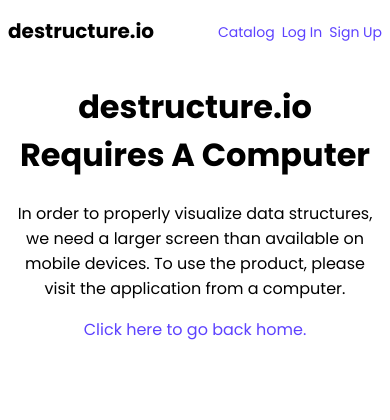
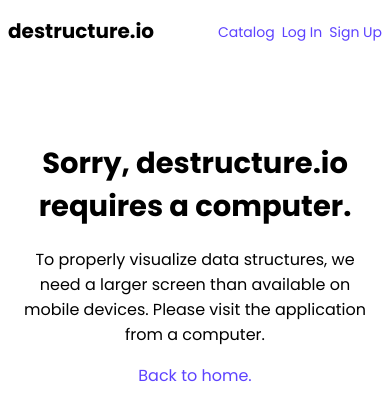
Before and after one commit to hawkticehurst/destructure-io, a React (Create React App) app: page /learn/1/1 in a window 390 px wide. Shown: the top 420 px of the page. Built offline with nearby package versions, Linux system fonts and the light colour scheme; no server answers.

Commit message:
Update device too small screen (#33)

```diff
--- a/src/App.css
+++ b/src/App.css
@@ -1017,8 +1017,12 @@ button, input {
 }
 
 .device-too-small {
-  margin: .5em;
+  margin: 5em 1.5em;
   text-align: center;
+}
+
+.device-too-small h1 {
+  font-size: 29px;
 }
 
 /********* CODE DISPLAY *********/
--- a/src/components/common/DeviceTooSmall.js
+++ b/src/components/common/DeviceTooSmall.js
@@ -1,6 +1,6 @@
 import React, { useState, useEffect } from 'react';
 import NavBar from './NavBar';
-import {Link} from 'react-router-dom';
+import { Link } from 'react-router-dom';
 
 function DeviceTooSmall() {
   const [windowWidth, setWindowWidth] = useState(window.innerWidth);
@@ -24,14 +24,13 @@ function DeviceTooSmall() {
     <div>
       <NavBar navBarType="homepage" />
       <div className="device-too-small">
-        <h1>destructure.io Requires A Computer</h1>
+        <h1>Sorry, destructure.io requires a computer.</h1>
         <p>
-          In order to properly visualize data structures, we need a larger screen
-          than available on mobile devices. To use the product, please visit the
-          application from a computer.
+          To properly visualize data structures, we need a larger screen
+          than available on mobile devices. Please visit the application from a computer.
         </p>
         <p>
-          <Link to="/">Click here to go back home.</Link>
+          <Link to="/">Back to home.</Link>
         </p>
       </div>
     </div>
```
